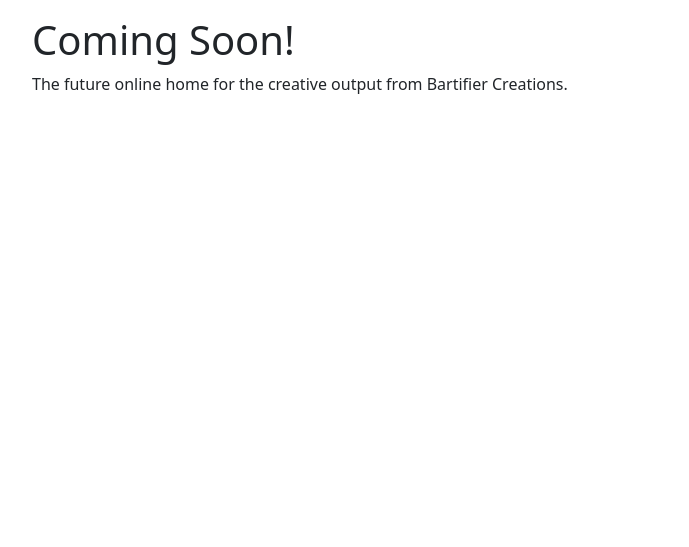
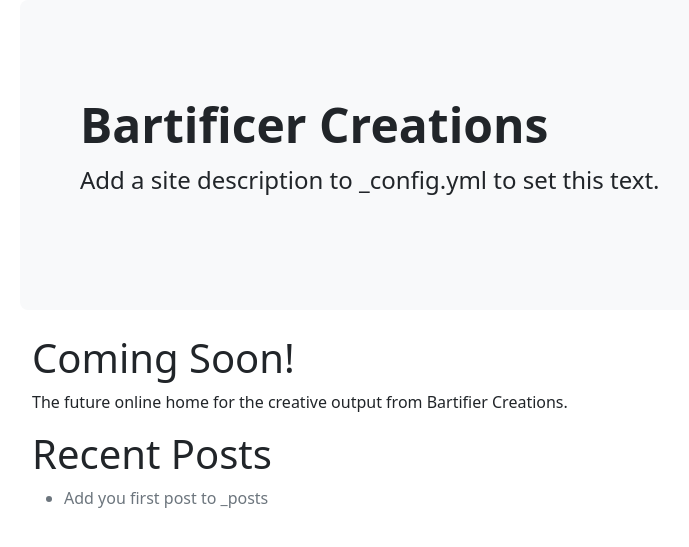
Before and after one commit to bartificer/www.bartificer.ie, a Jekyll site: the page built from docs/index.md, in a window 1280 px wide. Shown: the top 547 px of the page, without its empty margins (50-739 px from the left). Built offline with Jekyll 4.4.1, drawn with Linux system fonts in a browser that asks for light colours; our own code applies the rules of GitHub Pages for plain Markdown files.

Commit message:
Feat: add basic posts support to theme

```diff
--- a/docs/_config.yml
+++ b/docs/_config.yml
@@ -1,5 +1,6 @@
 # Site Settings
 title: Bartificer Creations
+author: Bart Busschots
 
 # Build Settings
 plugins:
--- /dev/null
+++ b/docs/_includes/body_end.html
@@ -0,0 +1 @@
+<script src="{{ '/assets/js/bootstrap.bundle.min.js' | relative_url }}"></script>
--- /dev/null
+++ b/docs/_includes/head_begin.html
@@ -0,0 +1,2 @@
+<meta charset="utf-8" />
+<meta name="viewport" content="width=device-width, initial-scale=1">
--- /dev/null
+++ b/docs/_includes/head_end.html
@@ -0,0 +1 @@
+<link rel="stylesheet" href="{{ '/assets/css/style.css' | relative_url }}">
--- a/docs/_layouts/default.html
+++ b/docs/_layouts/default.html
@@ -1,15 +1,21 @@
 <!DOCTYPE HTML>
 <html>
 <head>
-  <meta charset="utf-8" />
-  <meta name="viewport" content="width=device-width, initial-scale=1">
+  {% include head_begin.html %}
   <title>{{ page.title }} | {{ site.title }}</title>
-  <link rel="stylesheet" href="{{ '/assets/css/style.css' | relative_url }}">
+  {% include head_end.html %}
 </head>
 <body>
-<main class="container pt-3">
-    {{ content }}
-</main>
+<div class="container">
+  <header class="row">
+    <h1 class="display-3">{{ page.title | default: page.slug }}</h1>
+  </header>
+  <main class="row">
+    <div class="coll-12">
+      {{ content }}
+    </div>
+  </main>
+</div>
+{% include body_end.html  %}
 </body>
-<script src="{{ '/assets/js/bootstrap.bundle.min.js' | relative_url }}"></script>
 </html>
--- /dev/null
+++ b/docs/_layouts/home.html
@@ -0,0 +1,40 @@
+<!DOCTYPE HTML>
+<html>
+<head>
+  {% include head_begin.html %}
+  <title>{{ site.title }}</title>
+  {% include head_end.html %}
+</head>
+<body>
+<div class="container">
+  <header class="row">
+    <div class="col-12 p-5 mb-4 bg-light rounded-3">
+      <div class="container-fluid py-5">
+        <h1 class="display-5 fw-bold">{{ site.title | default: "Set with title in _config.yml" }}</h1>
+        <p class="col-md-8 fs-4">{{ site.description | default: "Add a site description to _config.yml to set this text." }}</p>
+      </div>
+    </div>
+  </header>
+  <main class="row">
+    <div class="col-12">
+      {{ content }}
+    </div>
+    <div class="coll-12">
+      <h1>Recent Posts</h1>
+      <ul>
+        {% for post in site.posts limit: 5 %}
+        <li>
+          <a href="{{ post.url }}">{{ post.title }} ({{ post.date | date: "%d %B %Y" }})</a>
+        </li>
+        {% else %}
+        <li class="text-muted">
+            Add you first post to _posts
+        </li>
+        {% endfor %}
+      </ul>
+    </div>
+  </main>
+</div>
+{% include body_end.html  %}
+</body>
+</html>
--- /dev/null
+++ b/docs/_layouts/post.html
@@ -0,0 +1,5 @@
+---
+layout: default
+---
+<p class="text-muted">{{ page.date | date: "%d %B %Y" }} by {{ page.author | default: site.author }}</p>
+{{ content }}
--- a/docs/assets/css/style.scss
+++ b/docs/assets/css/style.scss
@@ -1,3 +1,11 @@
 ---
 ---
 @import "bootstrap/bootstrap";
+
+main {
+    img {
+       @extend .img-fluid;
+       @extend .m-3;
+       @extend .rounded;
+    }
+}
--- a/docs/index.md
+++ b/docs/index.md
@@ -1,5 +1,5 @@
 ---
-title: Home
+layout: home
 ---
 # Coming Soon!
 
```
